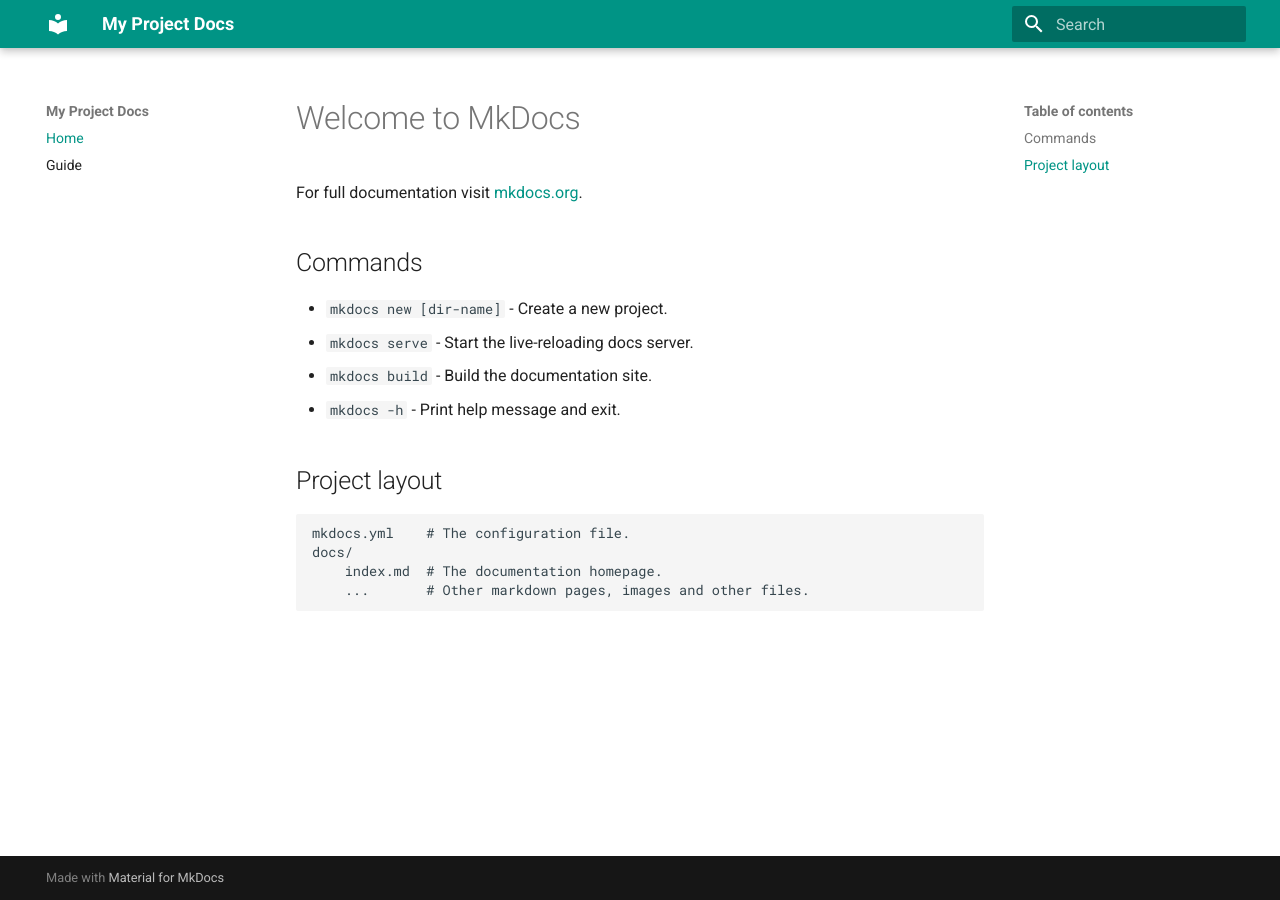
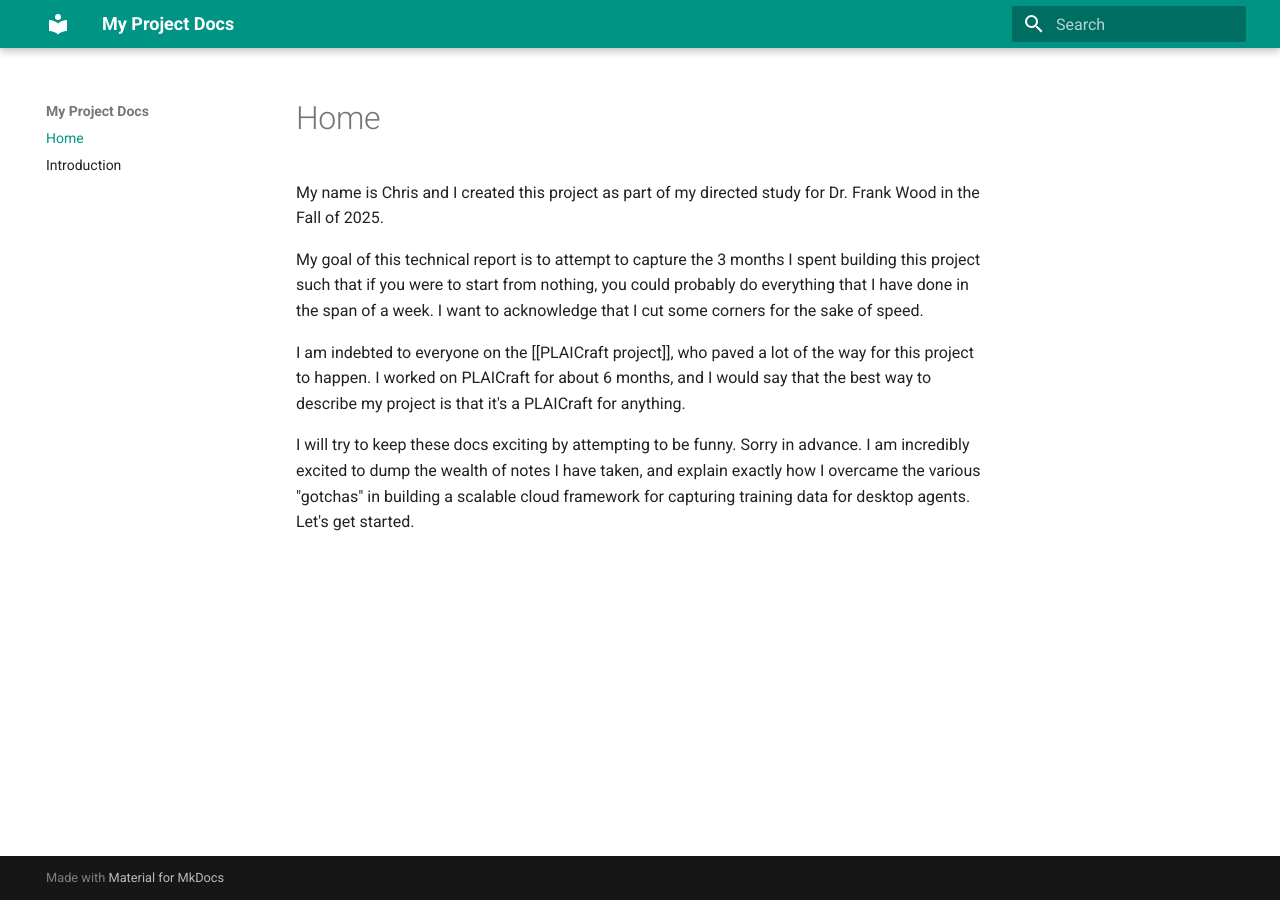
Before and after one commit to shaundano/elephant-docs, an MkDocs documentation site: the page built from docs/index.md, in a window 1280 px wide. Built offline with MkDocs 1.6.1 and Material for MkDocs 9.7.7, drawn with Linux system fonts in a browser that asks for light colours.

```diff
--- a/docs/index.md
+++ b/docs/index.md
@@ -1,17 +1,7 @@
-# Welcome to MkDocs
+My name is Chris and I created this project as part of my directed study for Dr. Frank Wood in the Fall of 2025.
 
-For full documentation visit [mkdocs.org](https://www.mkdocs.org).
+My goal of this technical report is to attempt to capture the 3 months I spent building this project such that if you were to start from nothing, you could probably do everything that I have done in the span of a week. I want to acknowledge that I cut some corners for the sake of speed.
 
-## Commands
+I am indebted to everyone on the [[PLAICraft project]], who paved a lot of the way for this project to happen. I worked on PLAICraft for about 6 months, and I would say that the best way to describe my project is that it's a PLAICraft for anything.
 
-* `mkdocs new [dir-name]` - Create a new project.
-* `mkdocs serve` - Start the live-reloading docs server.
-* `mkdocs build` - Build the documentation site.
-* `mkdocs -h` - Print help message and exit.
-
-## Project layout
-
-    mkdocs.yml    # The configuration file.
-    docs/
-        index.md  # The documentation homepage.
-        ...       # Other markdown pages, images and other files.
+I will try to keep these docs exciting by attempting to be funny. Sorry in advance. I am incredibly excited to dump the wealth of notes I have taken, and explain exactly how I overcame the various "gotchas" in building a scalable cloud framework for capturing training data for desktop agents. Let's get started.
--- a/mkdocs.yml
+++ b/mkdocs.yml
@@ -8,4 +8,4 @@ theme:
 # This allows you to organize your pages in the sidebar
 nav:
   - Home: index.md
-  - Guide: guide.md # You will need to create this file in the docs/ folder
+  - Introduction: introduction.md # You will need to create this file in the docs/ folder
```
Also changed, not shown: docs/introduction.md (added, +81 -0 lines), docs/guide.md (deleted).
